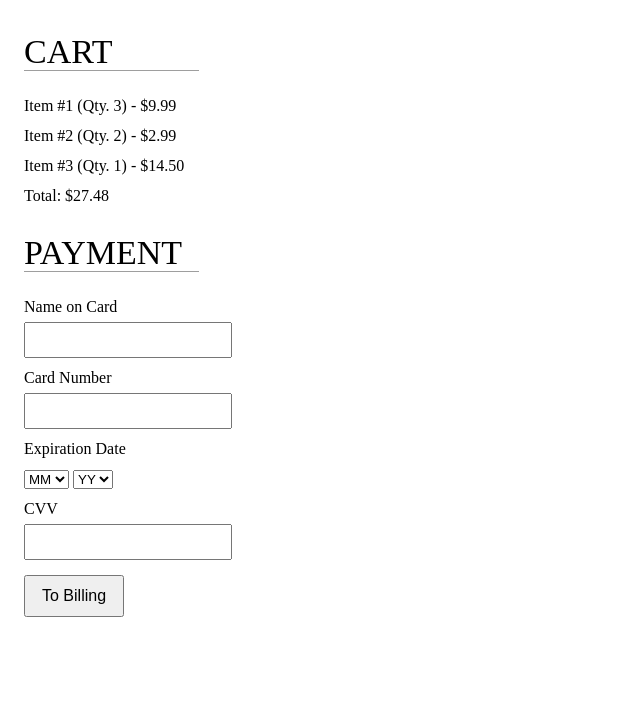
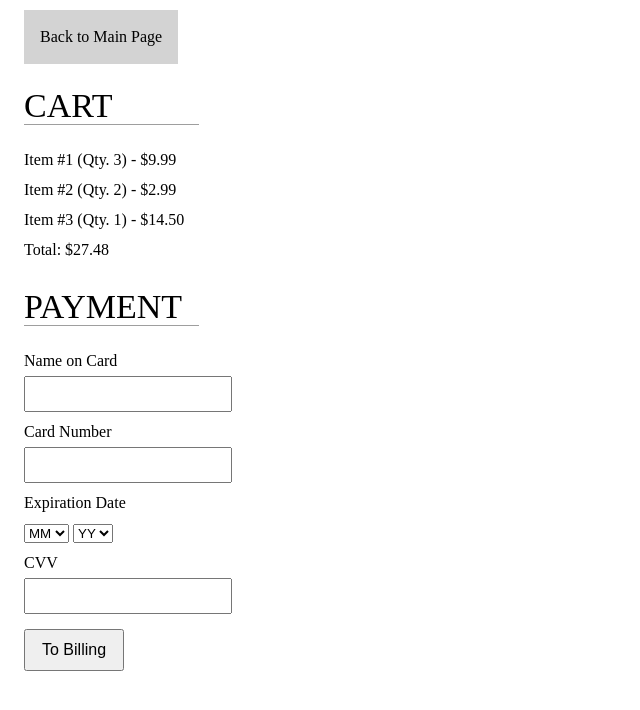
Before and after one commit to BradEstacio/itmd362-project1, a plain HTML site: page payment.html in a window 1280 px wide. Shown: the whole page, without its empty margins (0-640 px from the left). Drawn offline with Linux system fonts and the light colour scheme.

Commit message:
Add button back to index.html

```diff
--- a/payment.html
+++ b/payment.html
@@ -7,6 +7,7 @@
   <link rel="stylesheet" href="assets/css/screen.css" />
 </head>
 <body>
+  <a href="/" class="button">Back to Main Page</a>
   <h1 class="break">CART</h1>
   <ul>
     <li>Item #1 (Qty. 3) - $9.99</li>
```
